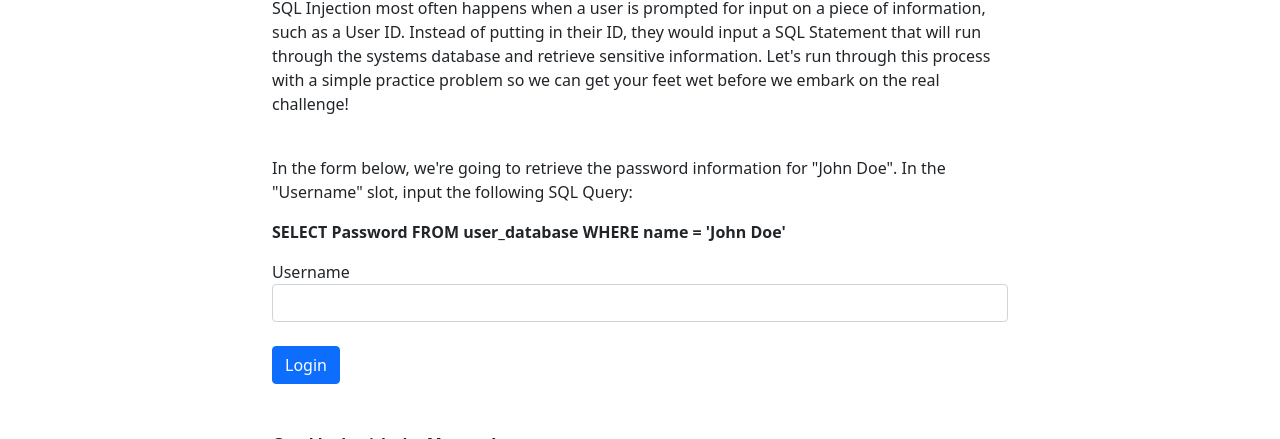
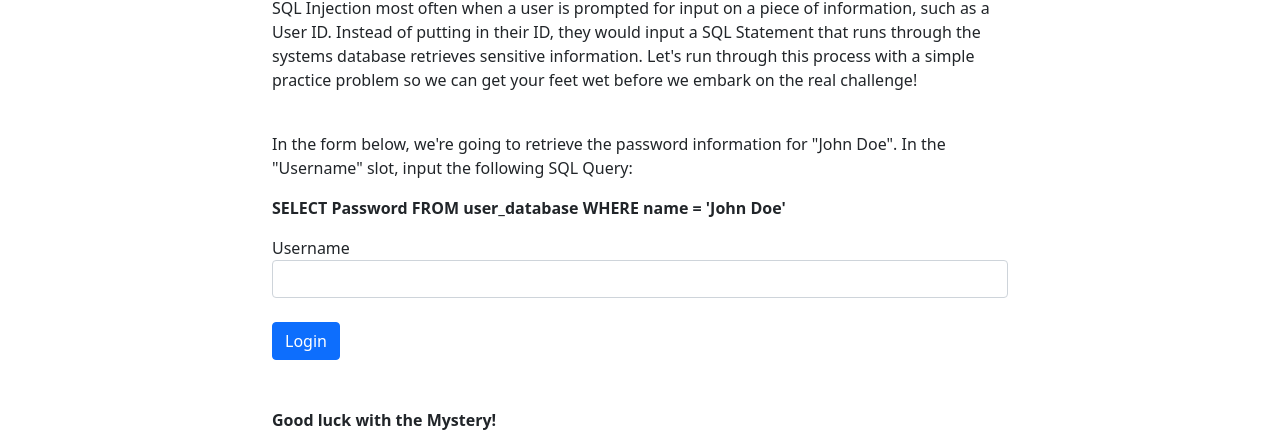
Before and after one commit to CSE-4471-CC/sql-murder-mystery, a plain HTML site: page index.html in a window 1280 px wide. Shown: the part 661-1100 px from the top of the page. Drawn offline with nearby package versions, Linux system fonts and the light colour scheme.

Commit message:
Update index.html

```diff
--- a/index.html
+++ b/index.html
@@ -30,7 +30,7 @@
                 Each step of the game will require you to successfully execute SQL statements or prove your knowledge about SQL Injection to uncover clues that will help you to solve the unsolved murder of Tony Stark.
                 There will be helpful hints along the way if you need help with the task at hand. Good luck!</p>
               <h2>Practice</h2>
-              <p>SQL Injection most often happens when a user is prompted for input on a piece of information, such as a User ID. Instead of putting in their ID, they would input a SQL Statement that will run through the systems database and retrieve sensitive information.
+              <p>SQL Injection most often when a user is prompted for input on a piece of information, such as a User ID. Instead of putting in their ID, they would input a SQL Statement that runs through the systems database retrieves sensitive information.
               Let's run through this process with a simple practice problem so we can get your feet wet before we embark on the real challenge! </p>
               </br>
               <p>In the form below, we're going to retrieve the password information for "John Doe". In the "Username" slot, input the following SQL Query:</p>
```
